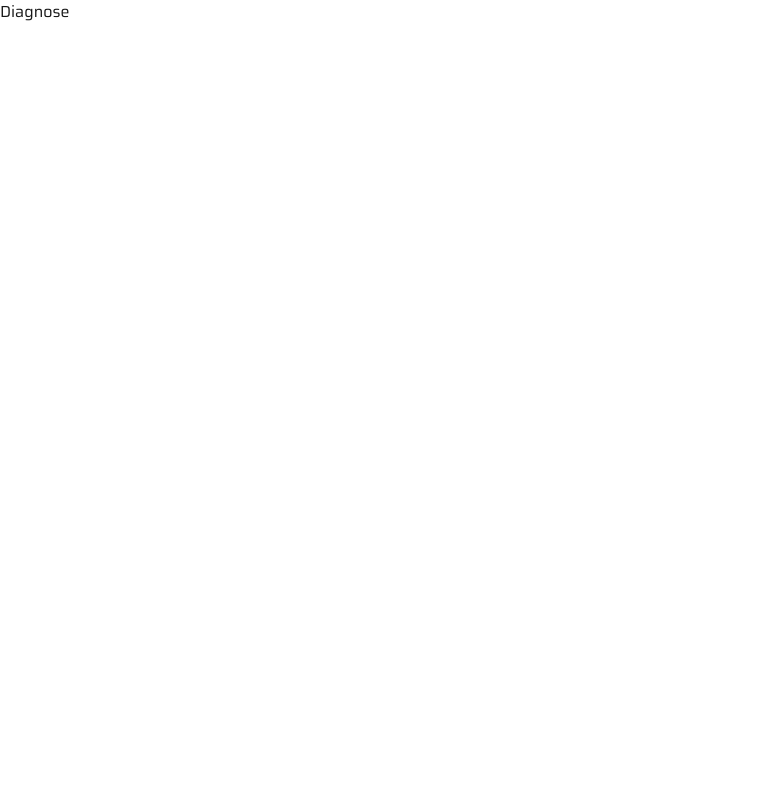
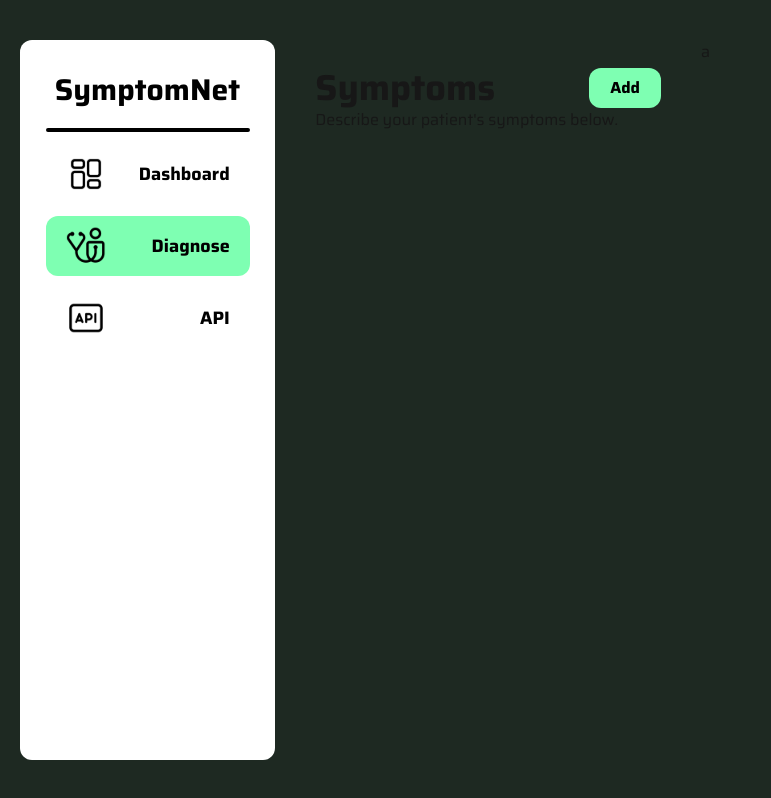
Before and after one commit to SymptomNet/SymptomNet, a Next.js app: page /diagnose in a window 1280 px wide. Shown: the whole page, without its empty margins (0-771 px from the left). Built offline with nearby package versions, Linux system fonts and the light colour scheme.

Commit message:
feat: symptoms

```diff
--- a/package.json
+++ b/package.json
@@ -11,6 +11,7 @@
   "dependencies": {
     "@next/env": "^15.3.2",
     "@worldcoin/idkit": "^2.1.0",
+    "lucide-react": "^0.510.0",
     "motion": "^12.11.0",
     "next": "15.3.2",
     "react": "^19.0.0",
--- a/src/app/dashboard/page.js
+++ b/src/app/dashboard/page.js
@@ -1,57 +1,12 @@
 "use client"
 
-import Image from "next/image";
-import { motion } from "motion/react";
-import { useRouter } from "next/navigation";
-
-function SidebarButton({text, imageURL, url, isCurrentPage}) {
-
-  const router = useRouter()
-
-  const onCLickSidebarButton = () => {
-
-    if (url) {
-      router.push(url)
-    }
-
-  }
-
-  return (
-      <motion.button className={`flex flex-row justify-between items-center
-      w-full h-15 ${isCurrentPage ? 'bg-[#7EFFB2]' : 'bg-white'} text-black p-5 rounded-xl cursor-pointer`}
-      whileHover={{
-        backgroundColor: isCurrentPage ? "#6AD997" : "#C9C9C9",
-        transition: { duration: 0.2 },
-      }}
-      onClick={onCLickSidebarButton}
-      >
-        <Image src={imageURL} alt={text} width={40} height={40}/>
-        <div className="font-bold">{text}</div>
-      </motion.button>
-  )
-}
-
-function Sidebar() {
-  return (
-    <div className="flex flex-col w-64 h-[95%] bg-white rounded-xl text-black
-    justify-start items-center">
-      <div className="pt-8 pb-5 text-xl font-bold">SymptomNet</div>
-      <hr className="border-2 rounded-xl w-[80%] mb-3"/>
-      <div className="w-[80%] space-y-3">
-        <SidebarButton text={"Dashboard"} isCurrentPage={true} imageURL={'/dashboard.svg'} url={'/dashboard'}/>
-        <SidebarButton text={"Diagnose"} isCurrentPage={false} imageURL={'/diagnose.svg'} url={'/diagnose'}/>
-        <SidebarButton text={"API"} isCurrentPage={false} imageURL={'/api.svg'}/>
-      </div>
-
-    </div>
-  );
-}
+import Sidebar from "@/components/Sidebar";
 
 export default function Dashboard() {
   return (
     <div className="flex flex-col h-screen w-screen bg-[#1E2922]
     justify-center items-center">
-      <div className="flex flex-row p-5 space-x-5 w-full h-full items-center">
+      <div className="flex flex-row p-5 space-x-5 w-full h-[95%] items-center">
         <Sidebar />
         <div className="flex flex-row w-full space-x-5 bg-amber-200">
           <div>
--- a/src/app/diagnose/page.js
+++ b/src/app/diagnose/page.js
@@ -1,9 +1,95 @@
+"use client"
+
+import { X } from "lucide-react";
+import { motion, AnimatePresence } from "motion/react"
+import Sidebar from "@/components/Sidebar";
+import { useEffect, useState } from "react";
+import { New_Tegomin } from "next/font/google";
 
 
-export default function Diagnose() {
+function SymptomBox({ text, onDelete, onChange }) {
   return (
-    <div>
-      Diagnose
-    </div>
+    <motion.div className="relative flex items-center justify-start px-2 py-3
+    w-full min-h-28 bg-white rounded-xl"
+    initial={{
+      opacity: 0,
+      translateX: -200,
+    }}
+    animate={{
+      opacity: 1,
+      translateX: 0,
+    }}
+    exit={{
+      opacity: 0,
+    }}
+    >
+      <textarea className="w-[80%] min-h-22 h-full text-black p-2 focus:outline-none"
+      defaultValue={text}
+      placeholder="My patient is..."
+      onChange={(e) => onChange(e.target.value)}
+      ></textarea>
+      <div className="absolute top-3 right-3 cursor-pointer hover:scale-105"
+      onClick={onDelete}
+      >
+        <X color="red" size={32} className=" "/>
+      </div>
+    </motion.div>
   );
 }
+
+export default function Diagnose() {
+
+  const [symptoms, setSymptoms] = useState([]);
+
+  const deleteSymptom = (id) => () => setSymptoms(symptoms => symptoms.filter(s => s.id !== id));
+
+  const addSymptom = () => setSymptoms([...symptoms, { id: crypto.randomUUID(), text: "" }])
+
+  const updateSymptomText = (id) => (text) => setSymptoms(symptoms => symptoms.map(s =>
+    s.id === id ? { ...s, text: text } : s
+  ));
+
+  useEffect(() => {
+    console.log(symptoms)
+  }, [symptoms])
+
+  return (
+  <div className="flex flex-col h-screen w-screen bg-[#1E2922]
+  justify-center items-center">
+    <div className="flex flex-row p-5 space-x-5 w-full h-[95%] items-center">
+    <Sidebar />
+    <div className="flex flex-row w-full h-full space-x-5">
+      <div className="flex flex-col w-2/5 p-5">
+        <div className="flex flex-row justify-between items-start w-full pt-2">
+          <div className="font-bold text-4xl">Symptoms</div>
+          <motion.button className="h-10 w-18 rounded-xl text-black font-bold
+          bg-[#7EFFB2]"
+          whileHover={{
+          scale: 1.1,
+          boxShadow: "0 0px 30px rgba(22, 101, 52, 0.5)",
+          transition: { duration: 0.2 },
+          }}
+          whileTap={{scale: 0.9}}
+          onClick={addSymptom}
+          >
+            Add
+          </motion.button>
+        </div>
+        <div>Describe your patient's symptoms below.</div>
+        <div className="flex flex-col space-y-5 py-5">
+          <AnimatePresence mode="sync">
+            {
+              symptoms.map((s) => <SymptomBox key={s.id} text={s.text} onDelete={deleteSymptom(s.id)} onChange={updateSymptomText(s.id)}/>)
+            }
+          </AnimatePresence>
+        </div>
+      </div>
+      <div>
+
+      </div>
+      a
+    </div>
+    </div>
+  </div>
+  );
+}
--- /dev/null
+++ b/src/components/Sidebar/index.js
@@ -0,0 +1,68 @@
+"use client"
+
+import Image from "next/image";
+import { motion } from "motion/react";
+import { useRouter, usePathname } from "next/navigation";
+
+const sidebarConfig = [
+  {
+    text: "Dashboard",
+    iconUrl: "/dashboard.svg",
+    url: "/dashboard",
+  },
+  {
+    text: "Diagnose",
+    iconUrl: "/diagnose.svg",
+    url: "/diagnose",
+  },
+  {
+    text: "API",
+    iconUrl: "/api.svg",
+    url: "/docs",
+  }
+]
+
+
+function SidebarButton({text, iconUrl, url, isCurrentPage}) {
+
+  const router = useRouter()
+
+  const onCLickSidebarButton = () => {
+
+    if (url) {
+      router.push(url)
+    }
+
+  }
+
+  return (
+      <motion.button className={`flex flex-row justify-between items-center
+      w-full h-15 ${isCurrentPage ? 'bg-[#7EFFB2]' : 'bg-white'} text-black p-5 rounded-xl cursor-pointer`}
+      whileHover={{
+        backgroundColor: isCurrentPage ? "#6AD997" : "#C9C9C9",
+        transition: { duration: 0.2 },
+      }}
+      onClick={onCLickSidebarButton}
+      >
+        <Image src={iconUrl} alt={text} width={40} height={40}/>
+        <div className="font-bold text-lg">{text}</div>
+      </motion.button>
+  )
+}
+
+export default function Sidebar() {
+
+  const pathname = usePathname();
+  return (
+    <div className="flex flex-col w-82 h-full bg-white rounded-xl text-black
+    justify-start items-center">
+      <div className="pt-8 pb-5 text-3xl font-bold">SymptomNet</div>
+      <hr className="border-2 rounded-xl w-[80%] mb-3"/>
+      <div className="w-[80%] space-y-3">
+        {
+          sidebarConfig.map((v, i) => <SidebarButton key={i} text={v.text} iconUrl={v.iconUrl} url={v.url} isCurrentPage={v.url === pathname} />)
+        }
+      </div>
+    </div>
+  );
+}
```
Also changed, not shown: 1 other file (tests, documents, lock files or other folders).
